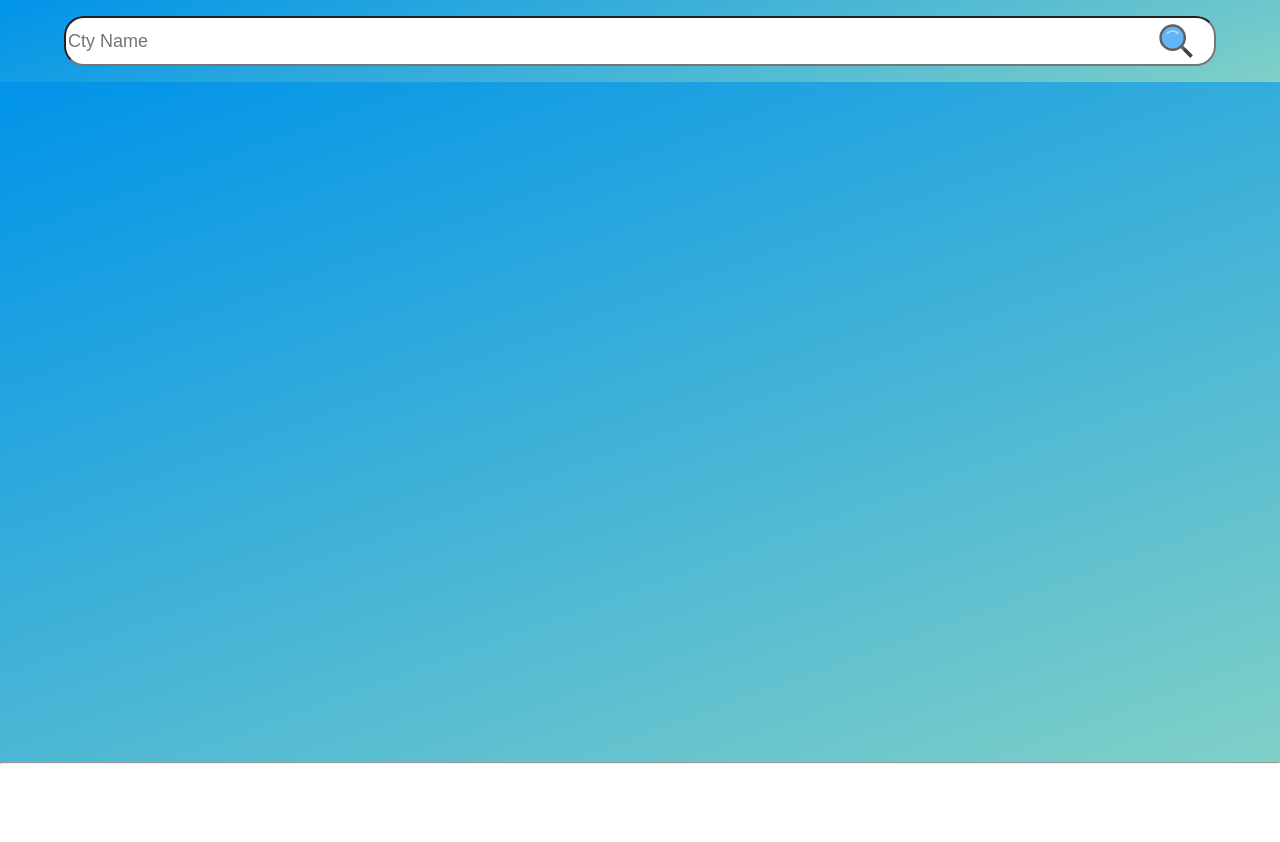
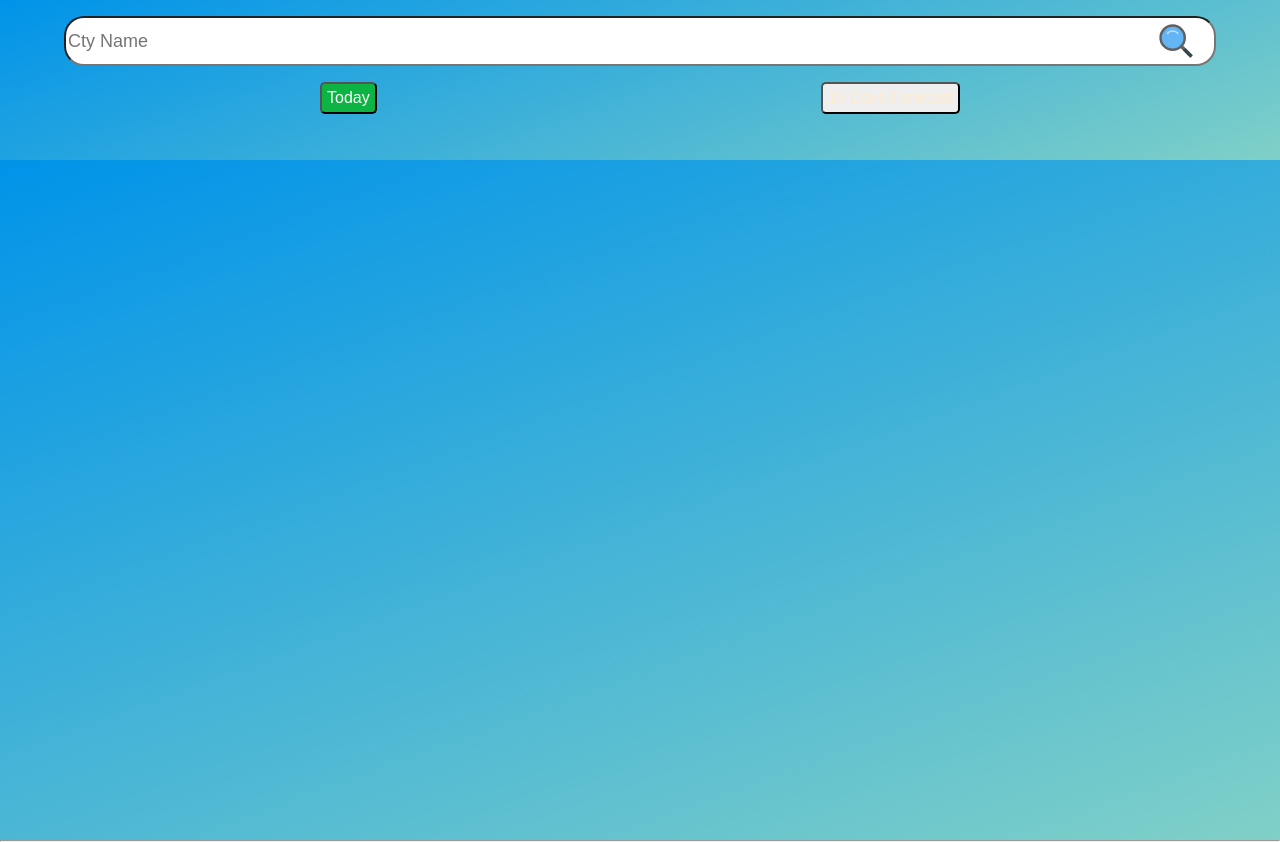
Before and after one commit to Bijoy-cloud/weatherstack7, a React app: page / in a window 1280 px wide. Before the commit the page ends 800 px from the top, so only its background shows below. Built offline with nearby package versions, Linux system fonts and the light colour scheme.

Commit message:
transition added

```diff
--- a/package.json
+++ b/package.json
@@ -19,6 +19,7 @@
     "css-loader": "^6.4.0",
     "express": "^4.17.1",
     "file-loader": "^6.2.0",
+    "history": "5",
     "html-loader": "^3.0.1",
     "html-webpack-plugin": "^5.5.0",
     "lodash-webpack-plugin": "^0.11.6",
@@ -26,7 +27,8 @@
     "react": "^17.0.2",
     "react-chartjs-2": "^3.1.1",
     "react-dom": "^17.0.2",
-    "react-router-dom": "^5.3.0",
+    "react-router-dom": "6",
+    "react-swipeable-views": "^0.14.0",
     "style-loader": "^3.3.0",
     "webpack": "^5.61.0",
     "webpack-dev-server": "^4.4.0",
--- a/src/App.js
+++ b/src/App.js
@@ -10,9 +10,8 @@ if (process.env.NODE_ENV !== 'production') {
 export default function App() {
 
     return (
-        <div className='app-container'>
-        <Home/>
-
+        <div className='app-container' >
+       <Home />
 
         </div>
     )
--- a/src/components/HomeScreen/CurrentWeather.js
+++ b/src/components/HomeScreen/CurrentWeather.js
@@ -67,6 +67,7 @@ const [chartData, setChartData] = useState({})
      }
     return (
       <React.Fragment>
+
         {context.isReady&&<div className='container'>
             <h2>Current details</h2>
             <table>
--- a/src/components/HomeScreen/Home.js
+++ b/src/components/HomeScreen/Home.js
@@ -1,8 +1,10 @@
-import React, { useState,useEffect } from 'react'
+import React, { useState, useEffect, useRef } from 'react'
 import axios from 'axios'
 import './Home.scoped.css'
 import Banner from '../banner/Banner'
 import CurrentWeather from './CurrentWeather'
+import SixteenDays from '../SixteenDays/sixteenDays'
+
 
 <link rel="stylesheet"
     href=
@@ -10,106 +12,158 @@ import CurrentWeather from './CurrentWeather'
 
 export const MyContext = React.createContext()
 function Home() {
-    function convertTime(time){
-        let hours = time.slice(0,2) //24hr fromat
-        var AmOrPm = hours>=12 ? 'pm':'am'
-        hours = (hours%12) || 12;//if first logic is true second will printed
-        let minutes = time.slice(3,5)//returns the minuts
-        var finaltime = hours+((minutes!='00') && (': '+minutes))+' '+AmOrPm
+    function convertTime(time) {
+        let hours = time.slice(0, 2) //24hr fromat
+        var AmOrPm = hours >= 12 ? 'pm' : 'am'
+        hours = (hours % 12) || 12;//if first logic is true second will printed
+        let minutes = time.slice(3, 5)//returns the minuts
+        var finaltime = hours + ((minutes != '00') && (': ' + minutes)) + ' ' + AmOrPm
         return finaltime
     }
-    const [result,setResult] = useState({})
-    const [input,setInput] = useState()
-
-    const [data,setData] = useState({})
+    const [result, setResult] = useState({})
+    const [input, setInput] = useState()
+    const [flag, setFlag] = useState('home')
+    const [data, setData] = useState({})
+    const pageOne = useRef(null)
+    const pageTwo = useRef(null)
+    console.log('current flag is', flag)
     useEffect(() => {
         if (input != null) {
             axios.get(`https://api.weatherbit.io/v2.0/current?city=${input}&key=4afa5d03f4cf4a8db3b9f1125ea48dff`)
                 .then(response => {
                     const res = response.data.data[0]
                     setData({
-                      icon_code:res.weather.icon,
-                      temp:res.temp,
-                      app_temp:res.app_temp,
-                      wind_spd:res.wind_spd,
-                      description:res.weather.description,
-                      humidity:res.rh,
-                      air_index:res.aqi,
-                      sunrise:convertTime(res.sunrise),
-                      sunset:res.sunset,
-                      isDay:res.pod
+                        icon_code: res.weather.icon,
+                        temp: res.temp,
+                        app_temp: res.app_temp,
+                        wind_spd: res.wind_spd,
+                        description: res.weather.description,
+                        humidity: res.rh,
+                        air_index: res.aqi,
+                        sunrise: convertTime(res.sunrise),
+                        sunset: res.sunset,
+                        isDay: res.pod
                     })
-                    console.log('iconcode is',data.icon_code)
+                    console.log('iconcode is', data.icon_code)
                 })
         }
     }, [input])
 
-    let temp =[]
+    let temp = []
     let localTime = []
     let windSpeed = []
     useEffect(() => {
-       if(input!=null){
+        if (input != null) {
             axios.get(`https://api.weatherbit.io/v2.0/forecast/hourly?city=${input}&key=4afa5d03f4cf4a8db3b9f1125ea48dff&hours=12`)
-            .then(response=>{
+                .then(response => {
 
-                for(const data of response.data.data){
-                    console.log('temp is',data.temp)
+                    for (const data of response.data.data) {
+                        // console.log('temp is', data.temp)
                         temp.push(parseInt(data.temp))
-                    localTime.push(convertTime(data.timestamp_local.slice(-8,-3)))
+                        localTime.push(convertTime(data.timestamp_local.slice(-8, -3)))
                         windSpeed.push(data.wind_spd)
                     }
                     console.log('inside Effect')
-                    console.log('windspeed is',windSpeed)
+                    console.log('windspeed is', windSpeed)
 
                     setResult({
-                isReady:true,
-                temperature:temp ,
-                time:localTime,
-                windSpeed:windSpeed
+                        isReady: true,
+                        temperature: temp,
+                        time: localTime,
+                        windSpeed: windSpeed
 
                     })
                 })
-            .catch(error=>{
+                .catch(error => {
                     console.log(error);
                 })
         }
     }, [input])
+    function handleSearch(e){
+        e.preventDefault()
+        console.log('e is',e)
+        return setInput(e.target.elements[0].value)
+    }
+    // Swipe feature
 
-
-    function handleSearch(e) {
-        e.preventDefault();
-        console.log(e.target.elements[0].value);
-        setInput(e.target.elements[0].value)
+    function showPageOne(){
+        pageOne.current.style.transition = 'all .3s'
+        pageTwo.current.style.transition = 'all .3s'
+        pageOne.current.style.left = '0'
+        pageTwo.current.style.left = '100%'
+        pageTwo.current.style.display = 'block'
+        setFlag('home')
+    }
+    function showPageTwo(){
+        pageOne.current.style.transition = 'all .3s'
+        pageTwo.current.style.transition = 'all .3s'
+        pageOne.current.style.left = '-100%'
+        pageTwo.current.style.left = '0'
+        pageTwo.current.style.display = 'block'
+        setFlag('current')
     }
     return (
         <React.Fragment>
+
             <meta name="viewport" content="width=device-width, height=device-height,  initial-scale=1.0, user-scalable=no;user-scalable=0;" />
-        <div className={data.isDay=='n'?'nav-container night':'nav-container day'}>
+            <div className={data.isDay == 'n' ? 'nav-container night' : 'nav-container day'}>
                 <div className='searchBar-container'>
                     <form
                         onSubmit={handleSearch}>
                         <input
                             className='search'
                             type='text'
-            placeholder='Cty Name'/>
+                            placeholder='Cty Name' />
                         <input
-            type = 'submit'
+                            type='submit'
                             className='icons8-search'
 
                         />
                     </form>
                 </div>
+                <div className='btn-container'>
+                    <button className= {`btn ${flag=='home'?'home':''}`}
+                        onClick={showPageOne}
+
+                        type="button">
+                        Today
+                    </button>
+                    <button className={`btn ${flag=='current'?'current':''}`}
+                        onClick={showPageTwo}
+                        type="button">
+                        10 Days Forecast
+                    </button>
                 </div>
 
-    <MyContext.Provider value={[result,data]}>
-        <Banner/>
-        <CurrentWeather/>
+            </div>
+
+
+            <MyContext.Provider value={[result, data]}>
+            <div className='swipeContainer'>
+                <div ref={pageOne}
+                     className='page-one'
+                     >
+                        <Banner />
+                        <CurrentWeather />
+
+                </div>
+                    <div ref={pageTwo}
+
+                    className='page-two'>
+
+
+
+                        <SixteenDays input={input} />
+
+                    </div>
+            </div>
 
             </MyContext.Provider>
 
         </React.Fragment>
 
 
-    )}
+    )
+}
 
 export default Home
--- a/src/components/HomeScreen/Home.scoped.css
+++ b/src/components/HomeScreen/Home.scoped.css
@@ -1,6 +1,9 @@
 .nav-container{
+    /* position: fixed; */
     display: block;
     width: 100%;
+    top:0;
+    height: 20vh;
 }
 .day{
     background: #0068e9;
@@ -34,3 +37,40 @@
     background-size: 40px;
 
 }
+.btn-container{
+    width:50%;
+    margin: 0 auto;
+    display: flex;
+    justify-content: space-between;
+}
+.btn{
+    border-radius: 5px;
+    padding: 5px;
+}
+.home,.current{
+    background-color: #05b720cf;
+    color: white;
+}
+
+.page-one{
+    position: absolute;
+    left: 0;
+    width: 100%;
+    overflow: hidden;
+}
+.swipe-container ::-webkit-scrollbar {
+    display: none;
+}
+.page-two{
+
+    position: absolute;
+    left: 100%;
+    width: 100%;
+
+}
+.page-two{
+    /* display: none; */
+    /* background-color: lightcoral; */
+    /* position: absolute; */
+    /* left: 100%; */
+}
--- /dev/null
+++ b/src/components/SixteenDays/sixteenDays.js
@@ -0,0 +1,76 @@
+import React, { useEffect, useState } from 'react';
+import axios from 'axios';
+import './sixteenDays.scoped.css'
+
+
+function SixteenDays(props) {
+    const input = props.input;
+    const [data, setData] = useState({})
+
+    useEffect(() => {
+        if (input != null) {
+            axios.get(`https://api.weatherbit.io/v2.0/forecast/daily?city=${input}&key=4afa5d03f4cf4a8db3b9f1125ea48dff`)
+                .then(response => {
+                    let temp = []
+                    let icon = []
+                    let datetime = []
+                    let des = []
+
+                    for (const res of response.data.data) {
+                        icon.push(res.weather.icon)
+                        temp.push(res.temp)
+                        datetime.push(res.datetime)
+                        des.push(res.weather.description)
+
+                    }
+                    setData({
+                        icon_code: icon,
+                        temp: temp,
+                        datetime: datetime,
+                        isReady: true,
+                        description: des
+                    })
+
+                })
+                .catch(error => {
+                    console.log(error);
+                })
+        }
+    }, [input])
+
+    // console.log('data isready is ',data.temp.length())
+    return (
+        <React.Fragment>
+
+            {data.isReady &&
+                data.icon_code.map((x, index) =>
+                        <div className='container-wrapper'>
+                            <div className='container flex' key={index}>
+                                <div className='container-one '>
+                                    <h3>{new Date(data.datetime[index]).toLocaleString('en-us', { weekday: 'long' })},
+                                        {new Date(data.datetime[index]).getDate()}
+                                        {new Date(data.datetime[index]).toLocaleString('default', { month: 'short' })}
+                                    </h3>
+                                    <p>{data.description[index]}, {data.temp[index]}</p>
+
+                                </div>
+                                <div className='container-two '>
+
+                                    <img src={`https://www.weatherbit.io/static/img/icons/${data.icon_code[index]}.png`}
+                                    />
+
+                                </div>
+
+                            </div>
+                            <hr />
+                        </div>
+
+                )
+
+            }
+
+        </React.Fragment>
+    )
+}
+
+export default SixteenDays
--- /dev/null
+++ b/src/components/SixteenDays/sixteenDays.scoped.css
@@ -0,0 +1,31 @@
+*{
+    /* color: blanchedalmond; */
+}
+
+.banner-container{
+    position: relative;
+    width: 100%;
+    height: 85vh;
+}
+
+.flex{
+    display: flex;
+}
+h1{
+    color:black;
+}
+.inline-b >{
+    display: inline-block;
+}
+.container-wrapper{
+    width:100%;
+    max-width: 600px;
+    margin: 0 auto;
+}
+.container{
+    padding-left: 10px;
+    justify-content: space-between;
+}
+.container-one{
+    margin-top: 50px;
+}
--- a/src/components/banner/Banner.js
+++ b/src/components/banner/Banner.js
@@ -12,7 +12,7 @@ function Banner() {
     const [chartData, setChartData] = useState({})
     const date = true
 
-   console.log('currently',data.isDay)
+  //  console.log('currently',context.time)
 
 
  useEffect(() => {
@@ -69,6 +69,7 @@ function Banner() {
    }
   return (
         <div className={(data.isDay=='n') ? 'banner-container night':'banner-container day'}>
+
             {data.temp&&<div className='current-weather-container'>
                 <div className='container one'>
                     <p
```
Also changed, not shown: src/components/HomeScreen/CurrentWeather.scoped.css (+7 -2 lines), src/components/banner/Banner.scoped.css (+5 -2 lines), 2 other files (tests, documents, lock files or other folders). Lines whose indentation alone changed are shown as unchanged.
